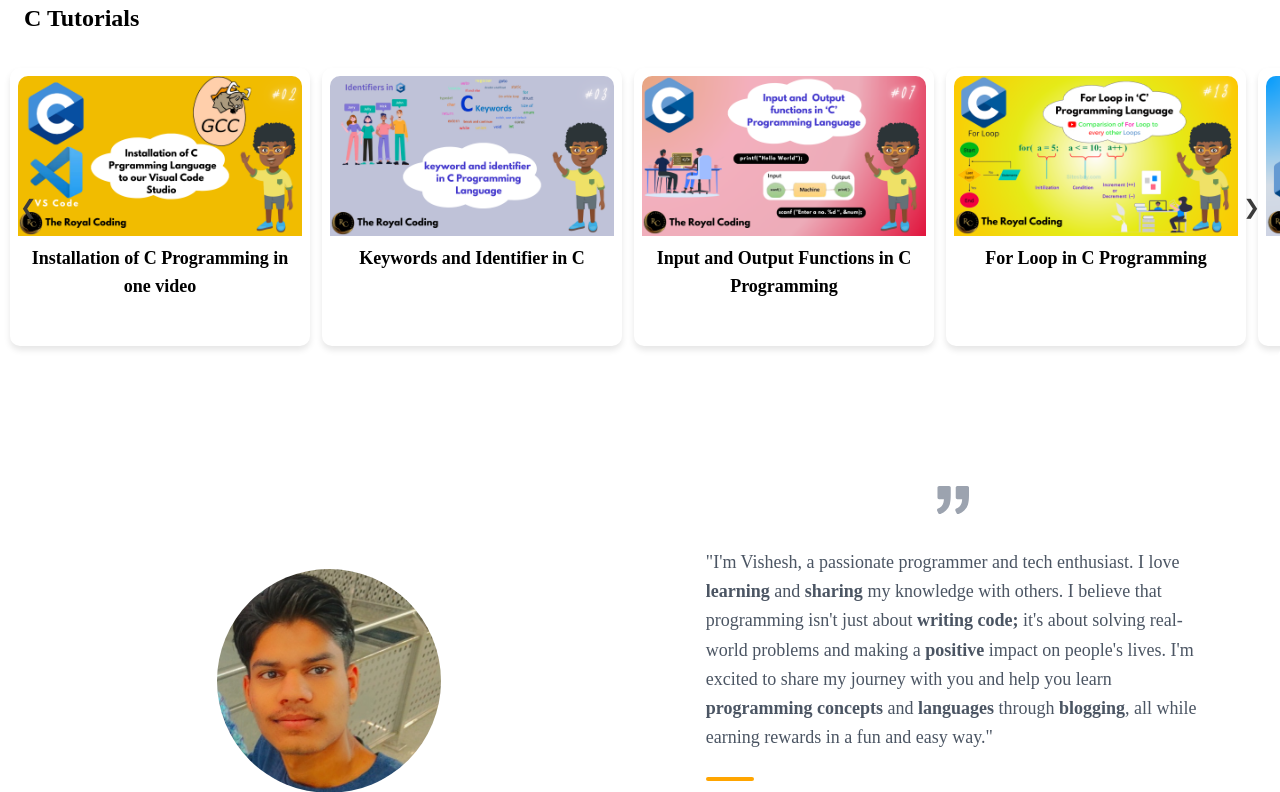
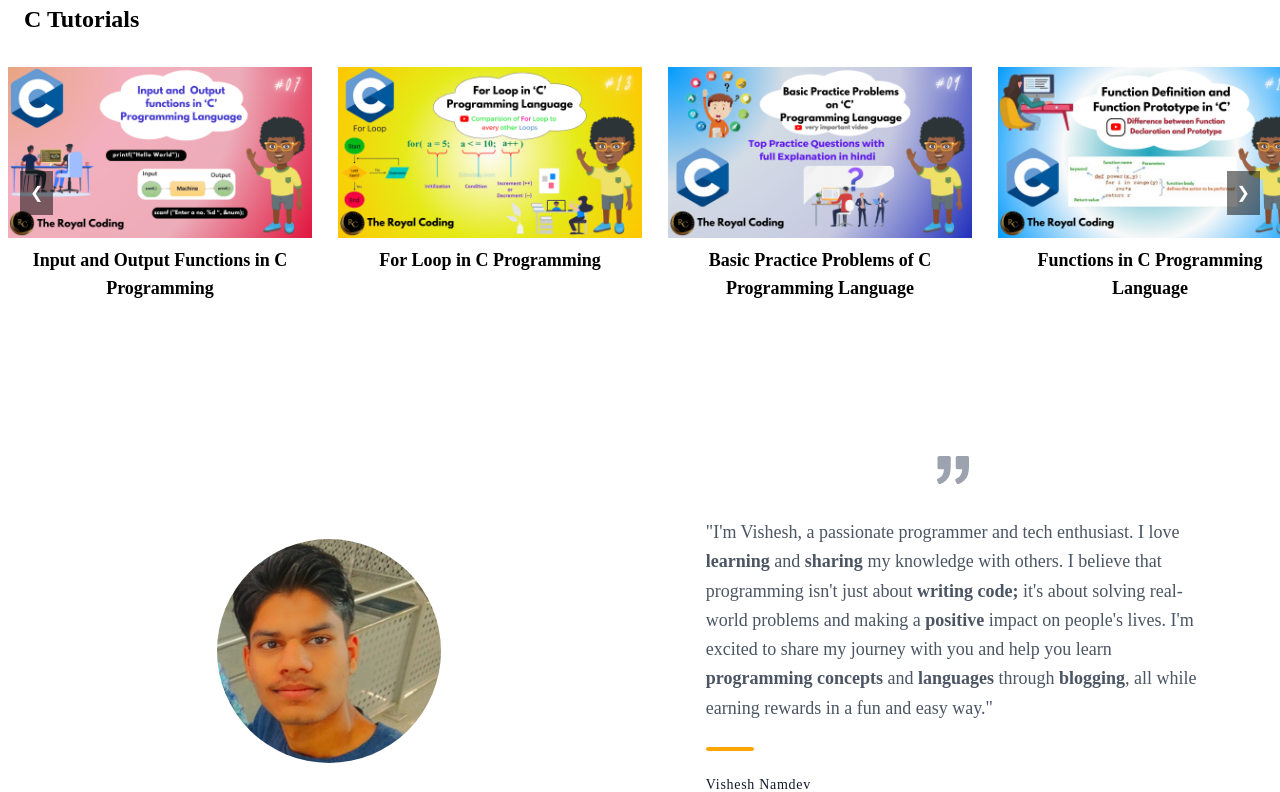
Before and after one commit to VisheshNamdev/blog-posting-website, a Flask app: page / in a window 1280 px wide. Shown: the part 3793-4585 px from the top of the page. Run offline with Flask 3, Linux system fonts and the light colour scheme; some libraries are stand-ins or nearby versions; some web fonts are replaced.

Commit message:
Update styles.css

```diff
--- a/website/static/css/styles.css
+++ b/website/static/css/styles.css
@@ -4095,80 +4054,41 @@ pre {
 
 /* Slider  */
 .slider-container {
+  overflow: hidden;
   position: relative;
-            overflow: hidden;
-            width: 100%;
-        }
-
+  max-width: 100%;
+}
 .slider {
-            padding: 10px;
   display: flex;
-            transition: transform 0.5s ease;
-        }
-
-        .card{
+  overflow-x: hidden;
+  scroll-snap-type: x mandatory;
+  scroll-behavior: smooth;
+  -webkit-overflow-scrolling: touch;
+}
+.card {
   flex: 0 0 auto;
-            margin-right: 12px;
-            width: 300px;
-            transition: margin-right 0.5s ease;
-            box-shadow: 0 4px 6px rgba(0, 0, 0, 0.1);
-            border-radius: 10px;
-        }
-        .card{
-            transition: all 0.3s;
-          }
-          .card:hover{
-            transform: scale(1.05);
-          }
-
-        .card-image {
-            border-radius: 10px 10px 0px 0px;
-            width: 100%;
-            height: auto;
-        }
-
-        .card-content  {
-            border-radius: 10px;
-            font-size: 10px; /* Increase font size for better readability */
-            font-family: Corbel; /* Choose a suitable font family */
-            padding: 10px;
-            margin-bottom: 2px;
-            background-color: #fff;
-            color: black; /* Set text color */
-            text-align: center; /* Center-align the content */
-        }
-
-        .card-heading {
-            margin: 0;
-            font-weight: bold; /* Add some emphasis to the heading */
-        }
-
-        .prev-button,
-        .next-button{
+  scroll-snap-align: start;
+  margin-right: 10px;
+}
+.slider-container::-webkit-scrollbar {
+  display: none;
+}
+.prev-button, .next-button {
   position: absolute;
   top: 50%;
   transform: translateY(-50%);
-            color: rgb(59, 59, 59);
-            background: transparent;
-            font-size: 20px;
+  background-color: rgba(0, 0, 0, 0.5);
+  color: white;
   border: none;
-            padding-left: 5px;
-            padding-right: 5px;
+  padding: 10px;
   cursor: pointer;
-            border-radius: 100%;
-        }
-        .prev-button:hover,
-        .next-button:hover{
-            color: black;
-            background: #fcf4f4;
-        }
-
-        .prev-button{
-            left: 5px;
-        }
-
-        .next-button{
-            right: 5px;
+  user-select: none;
+}
+.prev-button {
+  left: 10px;
+}
+.next-button {
+  right: 10px;
 }
 
 /* Pop up's  */
```
Also changed, not shown: other parts of website/static/css/styles.css (+69 -52 lines). Lines whose indentation alone changed are shown as unchanged.
